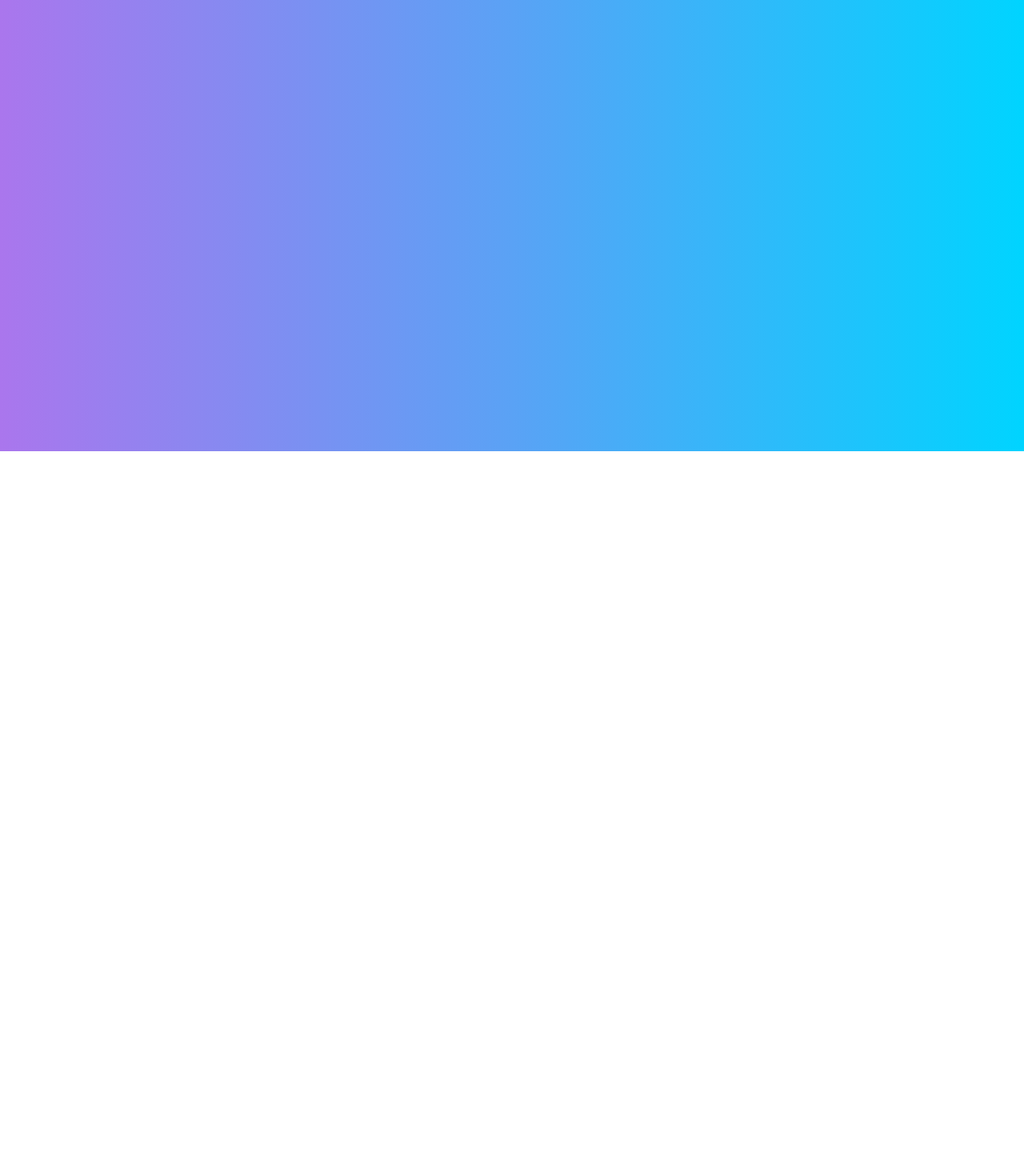
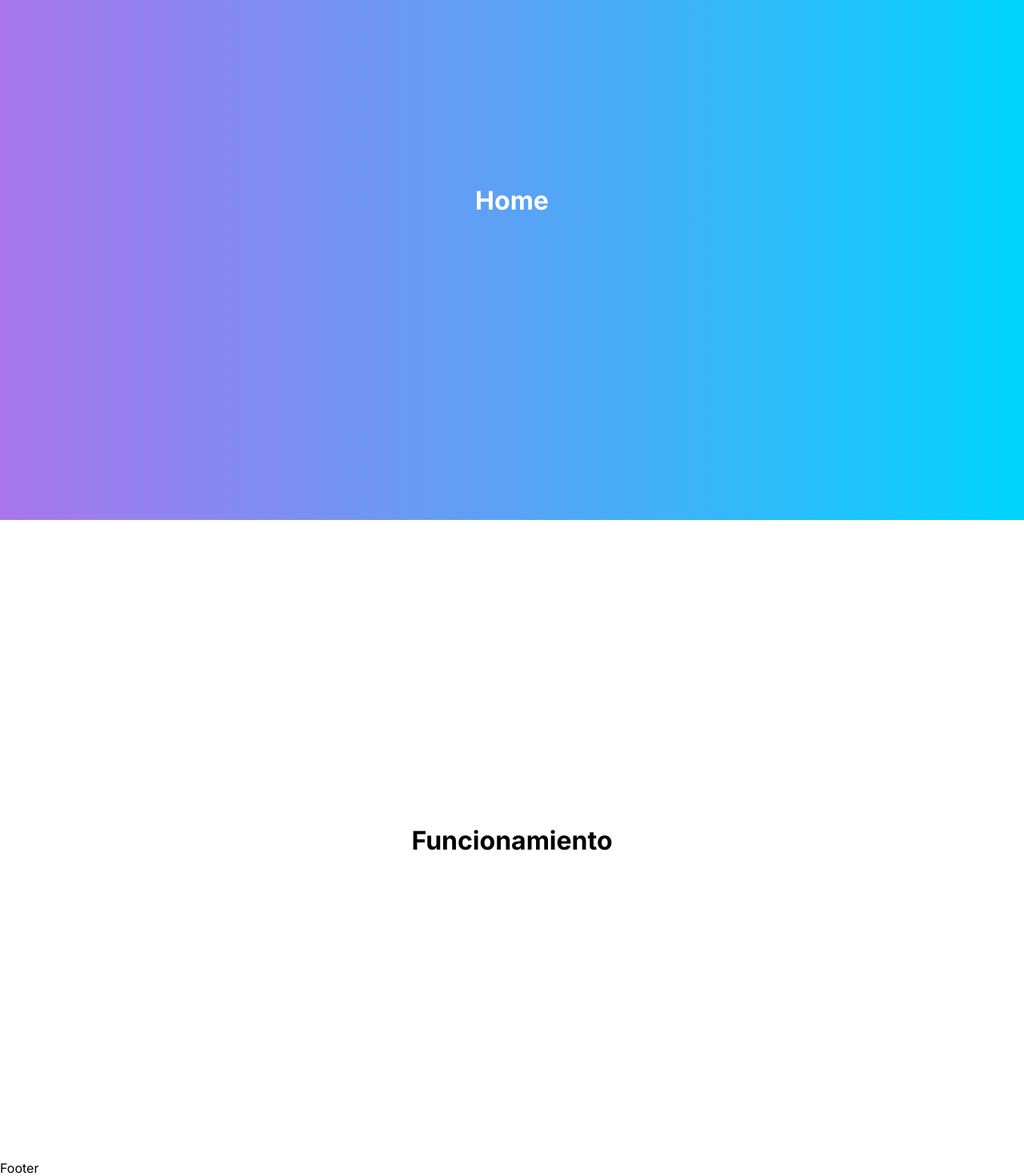
Before and after one commit to RumRage/landing-page, a Next.js app: page /work in a window 1280 px wide. Before the commit this address had no page. Shown: the part 236-1706 px from the top of the page at 80% size. Before the commit the page ends 800 px from the top, so only its background shows below. Built offline with nearby package versions, Linux system fonts and the light colour scheme.

Commit message:
fix container issue

```diff
--- a/src/app/home/page.tsx
+++ b/src/app/home/page.tsx
@@ -2,9 +2,9 @@ import "../../styles/globals.scss";
 
 export default function Home() {
   return (
-    <main>
+    <main className="background-container container">
       <div>
-        <h1>Hola!!!</h1>
+        <h1>Home</h1>
       </div>
     </main>
   );
--- a/src/app/layout.tsx
+++ b/src/app/layout.tsx
@@ -4,9 +4,11 @@ import "../styles/globals.scss";
 
 //components
 import Navbar from "../components/Navbar";
+import Footer from "../components/Footer";
 
 //pages
 import Home from "./home/page";
+import Work from "./work/page";
 
 const inter = Inter({ subsets: ["latin"] });
 
@@ -21,6 +23,8 @@ export default function RootLayout() {
       <body className={inter.className}>
         <Navbar />
         <Home />
+        <Work />
+        <Footer />
       </body>
     </html>
   );
--- /dev/null
+++ b/src/app/work/page.tsx
@@ -0,0 +1,11 @@
+import "../../styles/globals.scss";
+
+export default function Work() {
+  return (
+    <main className="container">
+      <div>
+        <h1>Funcionamiento</h1>
+      </div>
+    </main>
+  );
+}
--- /dev/null
+++ b/src/components/Footer/index.tsx
@@ -0,0 +1,14 @@
+import Image from "next/image";
+import styles from "./styles.module.scss";
+
+const Footer = () => {
+  return (
+    <footer>
+      <div>
+        <p>Footer</p>
+      </div>
+    </footer>
+  );
+};
+
+export default Footer;
--- /dev/null
+++ b/src/components/Footer/styles.module.scss
@@ -0,0 +1,27 @@
+//component navbar
+.navbar {
+  display: flex;
+  justify-content: space-between;
+  align-items: center;
+  padding: 1rem;
+  background-color: #000000;
+}
+
+.logo {
+  position: relative;
+}
+
+.menuIcon {
+  position: relative;
+  cursor: pointer;
+  background-color: white;
+  border-radius: 50%;
+  padding: 0.5rem;
+
+  //icono
+  svg {
+    fill: #000000;
+    width: 1.5rem;
+    height: 1.5rem;
+  }
+}
--- a/src/styles/globals.scss
+++ b/src/styles/globals.scss
@@ -1,8 +1,7 @@
 @import "./theme.scss";
 
 body {
-  background: $background-gradient no-repeat fixed;
-  color: $primary-color;
+  color: $secondary-color;
 }
 
 * {
@@ -10,3 +9,17 @@ body {
   padding: 0;
   margin: 0;
 }
+
+.background-container {
+  background: $background-gradient no-repeat fixed;
+  color: $primary-color;
+}
+
+.container {
+  width: 100%;
+  height: 100vh;
+  display: flex;
+  flex-direction: column;
+  align-items: center;
+  justify-content: center;
+}
--- a/src/styles/theme.scss
+++ b/src/styles/theme.scss
@@ -1,3 +1,4 @@
 $background-gradient: linear-gradient(to right, #aa76ed, #5aa2f5, #00d4ff);
 
 $primary-color: #ffffff;
+$secondary-color: #000000;
```
